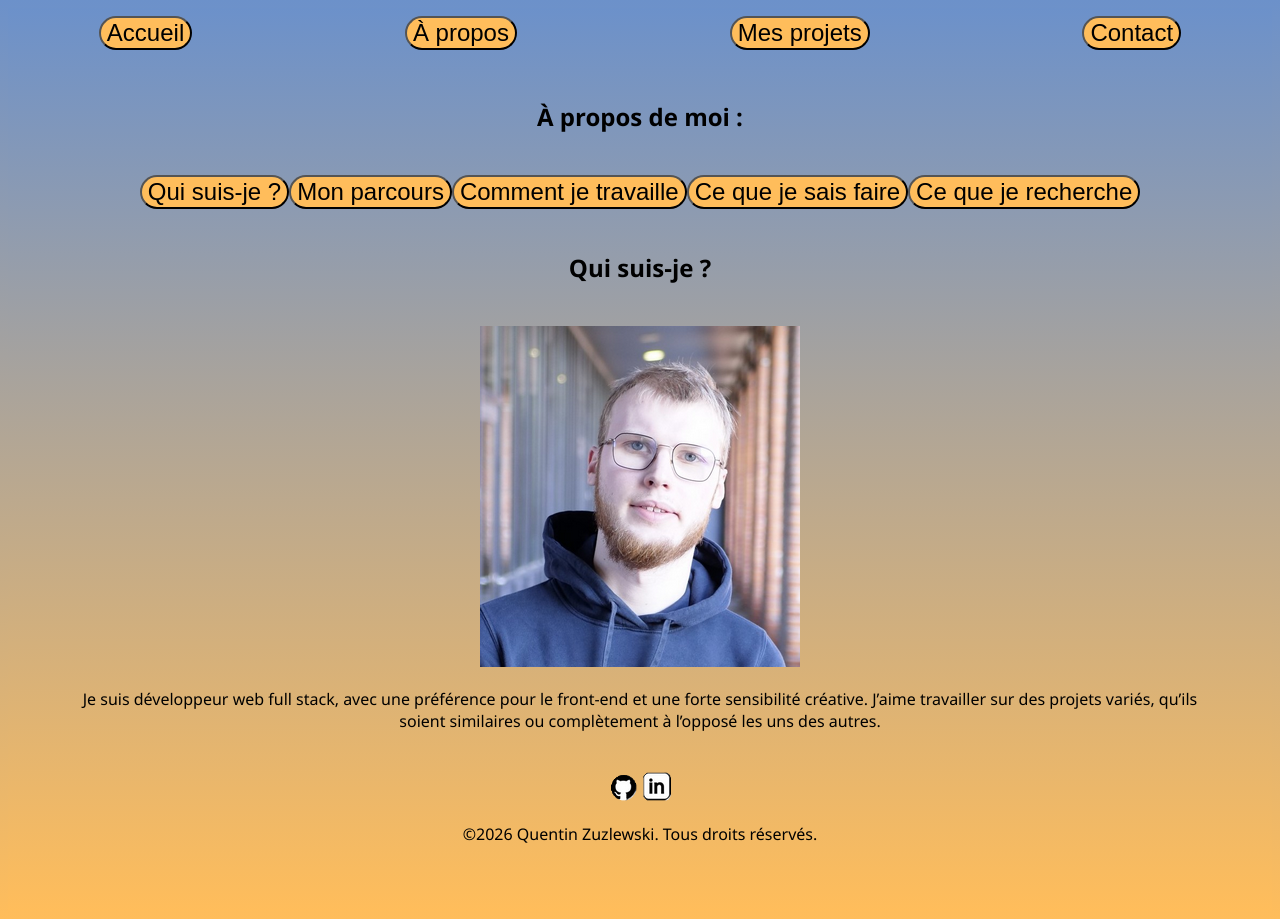
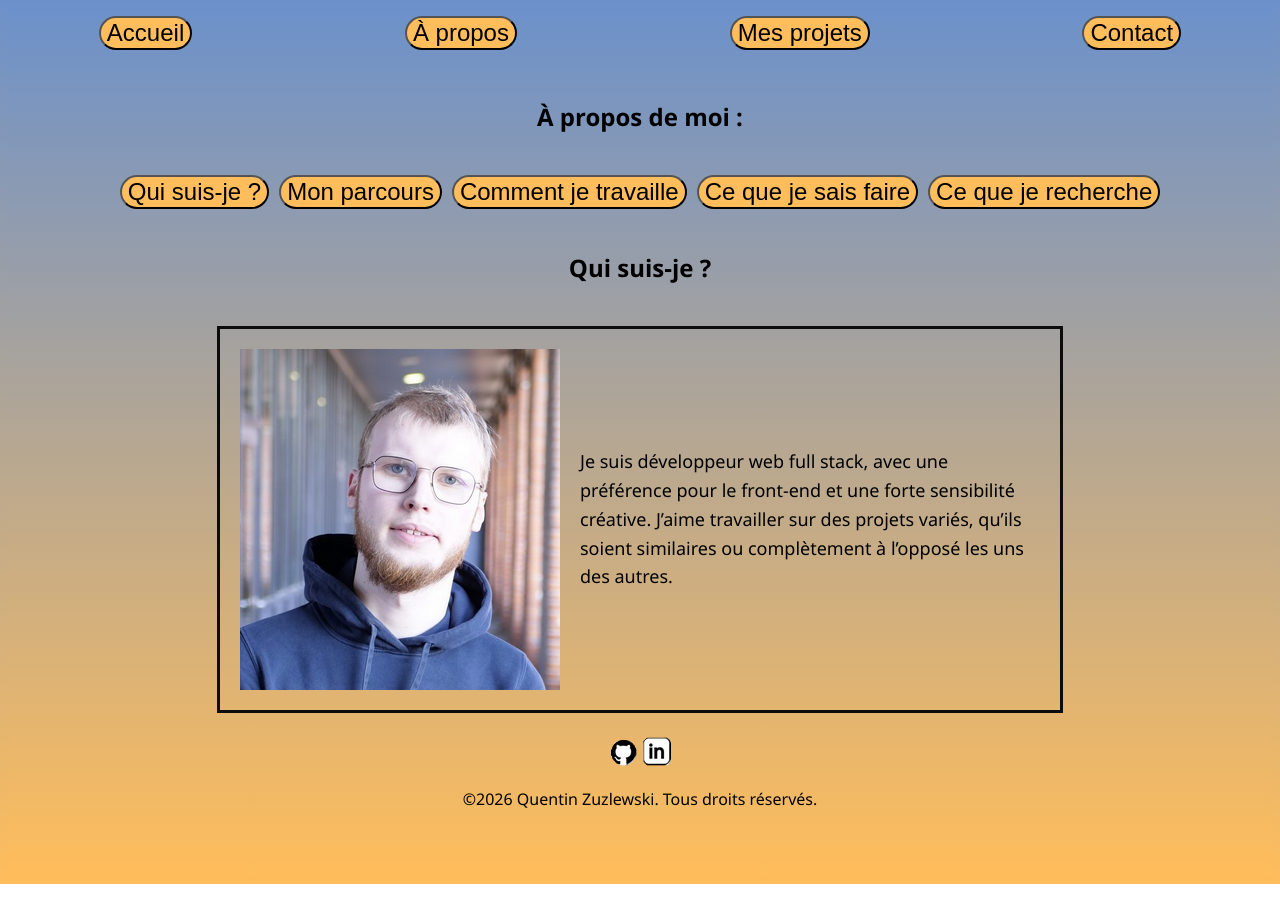
Before and after one commit to QuentinC26/Mon-Portofolio, a React (Vite) app in the folder front-end/: page / in a window 1280 px wide. Both pictures are taken after a click on the button "À propos". After the commit the page ends 884 px from the top, so only its background shows below. Built offline with nearby package versions, Linux system fonts and the light colour scheme.

Commit message:
i remove the card class and i add h2, tabs and tabs_onetabs class

```diff
--- a/front-end/src/pages/App.css
+++ b/front-end/src/pages/App.css
@@ -47,19 +47,29 @@ button{
   font-size: 24px;
 }
 
-.cards-grid{
+h2{
+  font-size: 24px;
+}
+
+.tabs{
   display: flex;
+  gap: 10px;
   flex-wrap: wrap;
-  gap: 15px;
   justify-content: center;
 }
 
-.card{
-  background-color: rgb(255, 189, 91);
-  border: 1px solid #0c0c0c;
-  border-radius: 30px;
-  padding: 15px;
-  width: 100%;
-  max-width: 350px;
-  box-sizing: border-box;
+.tabs_onetabs{
+  display: flex;
+  align-items: center;
+  gap: 20px;
+  font-size: 18px;
+  border: 3px solid #0c0c0c;
+  padding: 20px;
+  max-width: 800px;
+  margin: 0 auto;
 }
+
+.tabs_onetabs p {
+  text-align: left;
+  line-height: 1.6;
+}
```
